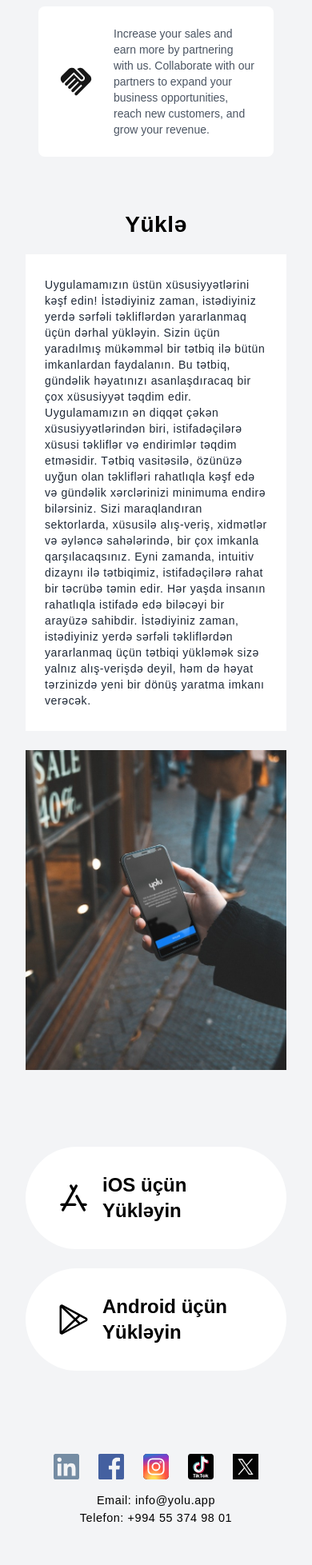
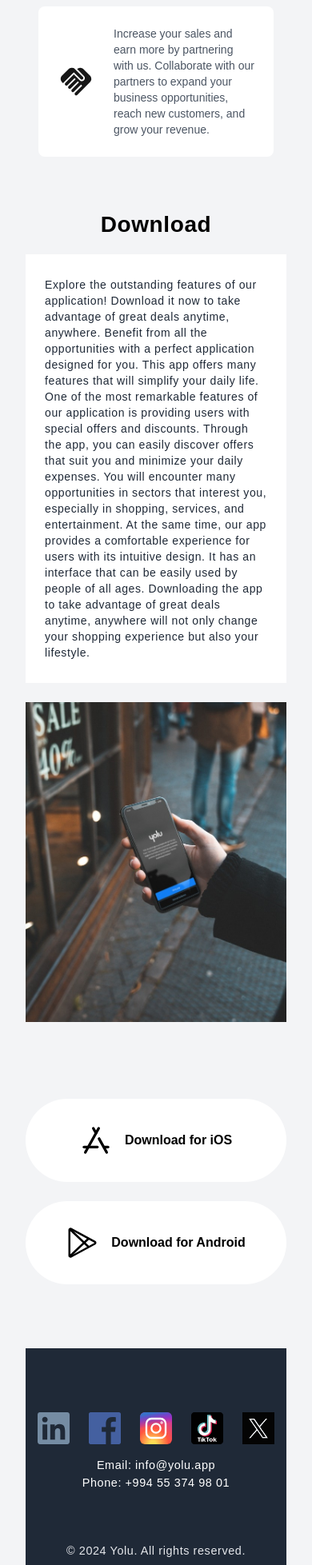
Before and after one commit to hazratAZE/yolu.app, a Next.js app: page /en in a window 390 px wide. Shown: the part 4068-6025 px from the top of the page at 80% size. Built offline with nearby package versions, Linux system fonts and the light colour scheme.

Commit message:
Added all translates to footer and other screens

```diff
--- a/messages/en.json
+++ b/messages/en.json
@@ -23,5 +23,13 @@
   "virtual_card_feature_desc": "Easily manage your token account with the Yolu virtual card. Get a virtual card to access all the features of the Yolu platform, from payments to various transactions.",
   "token_feature_desc": "Own a token that can be used for all transactions within the Yolu app. Speed up your processes with the functionality of this token in job applications, payments, and other operations.",
   "earn_token_feature_desc": "Sell your tokens at any time and convert them into real money. We offer a simple and convenient way to increase the value of your tokens and turn them into cash equivalents.",
-  "partner_feature_desc": "Increase your sales and earn more by partnering with us. Collaborate with our partners to expand your business opportunities, reach new customers, and grow your revenue."
+  "partner_feature_desc": "Increase your sales and earn more by partnering with us. Collaborate with our partners to expand your business opportunities, reach new customers, and grow your revenue.",
+  "download_ios": "Download for iOS",
+  "download_android": "Download for Android",
+  "rights_reserved": "Yolu. All rights reserved.",
+  "explore_features": "Explore the outstanding features of our application! Download it now to take advantage of great deals anytime, anywhere. Benefit from all the opportunities with a perfect application designed for you. This app offers many features that will simplify your daily life. One of the most remarkable features of our application is providing users with special offers and discounts. Through the app, you can easily discover offers that suit you and minimize your daily expenses. You will encounter many opportunities in sectors that interest you, especially in shopping, services, and entertainment. At the same time, our app provides a comfortable experience for users with its intuitive design. It has an interface that can be easily used by people of all ages. Downloading the app to take advantage of great deals anytime, anywhere will not only change your shopping experience but also your lifestyle.",
+  "close": "Close",
+  "ios_warn": "Our application is currently not available on the iOS platform. However, we are working on creating a perfect experience for iOS users. Thank you for your attention, and you will be with us on iOS soon!",
+  "email": "Email",
+  "phone": "Phone"
 }
--- a/src/app/components/Footer.tsx
+++ b/src/app/components/Footer.tsx
@@ -1,10 +1,13 @@
+import { useTranslations } from "next-intl";
+
 // components/Footer.js
 const Footer = () => {
+  const t = useTranslations();
   return (
-    <footer className="text-black py-6 mt-20">
-      <div className="container mx-auto flex flex-col md:flex-row justify-between items-center mb-12">
+    <footer className="text-white py-6 mt-20 pt-20 bg-gray-800 w-full">
+      <div className="container mx-auto flex flex-col md:flex-row justify-center items-center mb-12">
         {/* Sosyal Medya İkonları */}
-        <div className="flex justify-center space-x-6 mb-4 md:mb-0">
+        <div className="flex justify-center space-x-6 mb-4 md:mb-0 sm:mb-12">
           <a
             href="https://www.linkedin.com/company/101312119/admin/feed/posts/?feedType=following"
             target="_blank"
@@ -14,7 +17,7 @@ const Footer = () => {
             <img
               src="/icons/linkedin.svg"
               alt="Linkedin"
-              className="w-8 h-8 hover:opacity-80 transition-opacity"
+              className="w-10 h-10 hover:opacity-80 transition-opacity"
             />
           </a>
           <a
@@ -26,7 +29,7 @@ const Footer = () => {
             <img
               src="/icons/facebook.svg"
               alt="Facebook"
-              className="w-8 h-8 hover:opacity-80 transition-opacity"
+              className="w-10 h-10 hover:opacity-80 transition-opacity"
             />
           </a>
           <a
@@ -38,7 +41,7 @@ const Footer = () => {
             <img
               src="/icons/instagram.svg"
               alt="Instagram"
-              className="w-8 h-8 hover:opacity-80 transition-opacity"
+              className="w-10 h-10 hover:opacity-80 transition-opacity"
             />
           </a>
           <a
@@ -50,7 +53,7 @@ const Footer = () => {
             <img
               src="/icons/tiktok.svg"
               alt="TikTok"
-              className="w-8 h-8 hover:opacity-80 transition-opacity"
+              className="w-10 h-10 hover:opacity-80 transition-opacity"
             />
           </a>
           <a
@@ -62,22 +65,22 @@ const Footer = () => {
             <img
               src="/icons/x.svg"
               alt="Twitter"
-              className="w-8 h-8 hover:opacity-80 transition-opacity"
+              className="w-10 h-10 hover:opacity-80 transition-opacity"
             />
           </a>
         </div>
 
         {/* İletişim Bilgileri */}
         <div className="text-center mb-4 md:mb-0 flex flex-col md:ml-12">
-          <p className="text-md">Email: info@yolu.app</p>
-          <p className="text-md">Telefon: +994 55 374 98 01</p>
+          <p className="text-md">{t("email")}: info@yolu.app</p>
+          <p className="text-md">{t("phone")}: +994 55 374 98 01</p>
         </div>
       </div>
 
       {/* Tüm Hakları Saklıdır */}
-      <div className="text-center mt-4">
+      <div className="text-center mt-4 text-gray-200">
         <p className="text-md">
-          © {new Date().getFullYear()} Yolu. Bütün hüquqlar qorunur
+          © {new Date().getFullYear()} {t("rights_reserved")}
         </p>
       </div>
     </footer>
--- a/src/app/components/Header.tsx
+++ b/src/app/components/Header.tsx
@@ -120,7 +120,7 @@ const Header = () => {
             {/* Dil Dropdown */}
             <div className="relative">
               <button
-                className="flex items-center text-white focus:outline-none"
+                className="flex items-center text-white focus:outline-none mx-4"
                 onClick={() => setIsLangDropdownOpen(!isLangDropdownOpen)}
               >
                 {/* Seçilen dil ve bayrak */}
@@ -252,7 +252,7 @@ const Header = () => {
           {/* Dil Dropdown - Mobilde de mevcut */}
           <div className="relative">
             <button
-              className="flex items-center text-white focus:outline-none"
+              className="flex items-center text-white focus:outline-none mt-4"
               onClick={() => setIsLangDropdownOpen(!isLangDropdownOpen)}
             >
               {/* Seçilen dil ve bayrak mobilde de görünsün */}
--- a/src/app/components/Indir.tsx
+++ b/src/app/components/Indir.tsx
@@ -1,4 +1,5 @@
 "use client";
+import { useTranslations } from "next-intl";
 import { useState } from "react"; // useState'i içe aktar
 import React from "react";
 
@@ -7,7 +8,17 @@ interface CustomAlertProps {
   onClose: () => void;
 }
 
-const CustomAlert: React.FC<CustomAlertProps> = ({ message, onClose }) => {
+interface CustomAlertProps {
+  message: string;
+  onClose: () => void;
+  buttonText?: string; // Dışarıdan gelecek buton metni için opsiyonel prop
+}
+
+const CustomAlert: React.FC<CustomAlertProps> = ({
+  message,
+  onClose,
+  buttonText = "Bağla",
+}) => {
   return (
     <div className="fixed inset-0 flex items-center justify-center bg-black bg-opacity-50 z-50">
       <div className="bg-white rounded-3xl p-6 shadow-lg md:w-[30%] sm:w-[90%]">
@@ -17,7 +28,7 @@ const CustomAlert: React.FC<CustomAlertProps> = ({ message, onClose }) => {
             onClick={onClose}
             className="bg-orange-500 text-white px-6 py-2 rounded-full"
           >
-            Bağla
+            {buttonText} {/* Dışarıdan alınan buton metni */}
           </button>
         </div>
       </div>
@@ -26,6 +37,7 @@ const CustomAlert: React.FC<CustomAlertProps> = ({ message, onClose }) => {
 };
 
 const Indir = () => {
+  const t = useTranslations();
   const [isAlertVisible, setAlertVisible] = useState(false); // Alert'in görünürlüğünü kontrol etmek için durum
 
   const handleIOSClick = () => {
@@ -41,29 +53,14 @@ const Indir = () => {
       id="download"
       className="min-h-screen flex flex-col items-center justify-center pt-16"
     >
-      <h1 className="text-black font-bold mb-4">Yüklə</h1>
+      <h1 className="text-black font-bold mb-4">{t("download")}</h1>
 
       {/* Flexbox kullanarak resim ve metin düzeni */}
       <div className="flex flex-col md:flex-row items-stretch justify-center gap-6 w-full max-w-screen-lg">
         {/* Paragraf Sol Taraf */}
-        <div className="md:w-1/2 flex items-center bg-white p-6 md:h-[400px] overflow-hidden">
+        <div className="md:w-1/2 flex items-center bg-white p-6  overflow-hidden">
           <p className="text-gray-800 text-sm font-md text-left mb-0 py-1">
-            Uygulamamızın üstün xüsusiyyətlərini kəşf edin! İstədiyiniz zaman,
-            istədiyiniz yerdə sərfəli təkliflərdən yararlanmaq üçün dərhal
-            yükləyin. Sizin üçün yaradılmış mükəmməl bir tətbiq ilə bütün
-            imkanlardan faydalanın. Bu tətbiq, gündəlik həyatınızı
-            asanlaşdıracaq bir çox xüsusiyyət təqdim edir. Uygulamamızın ən
-            diqqət çəkən xüsusiyyətlərindən biri, istifadəçilərə xüsusi
-            təkliflər və endirimlər təqdim etməsidir. Tətbiq vasitəsilə, özünüzə
-            uyğun olan təklifləri rahatlıqla kəşf edə və gündəlik xərclərinizi
-            minimuma endirə bilərsiniz. Sizi maraqlandıran sektorlarda, xüsusilə
-            alış-veriş, xidmətlər və əyləncə sahələrində, bir çox imkanla
-            qarşılacaqsınız. Eyni zamanda, intuitiv dizaynı ilə tətbiqimiz,
-            istifadəçilərə rahat bir təcrübə təmin edir. Hər yaşda insanın
-            rahatlıqla istifadə edə biləcəyi bir arayüzə sahibdir. İstədiyiniz
-            zaman, istədiyiniz yerdə sərfəli təkliflərdən yararlanmaq üçün
-            tətbiqi yükləmək sizə yalnız alış-verişdə deyil, həm də həyat
-            tərzinizdə yeni bir dönüş yaratma imkanı verəcək.
+            {t("explore_features")}
           </p>
         </div>
         {/* Resim Sağ Taraf */}
@@ -79,7 +76,7 @@ const Indir = () => {
       <div className="flex flex-col md:flex-row gap-6 w-full max-w-screen-lg mt-24">
         <div className="relative w-full md:w-3/4">
           <a
-            className="flex justify-center items-center gap-4 bg-white text-black px-10 py-8 rounded-full text-2xl font-bold hover:bg-blue-100 transition-all"
+            className="flex justify-center items-center gap-4 bg-white text-black px-10 py-8 rounded-full font-bold hover:bg-blue-100 transition-all"
             aria-label="iOS üçün yükləyin"
             onClick={handleIOSClick}
           >
@@ -88,13 +85,13 @@ const Indir = () => {
               alt="iOS icon"
               className="w-10 h-10" // İkonun boyutlarını artırdım
             />
-            <span>iOS üçün Yükləyin</span>
+            <span className="downloadText">{t("download_ios")}</span>
           </a>
         </div>
 
         <a
           href="https://play.google.com/store/apps/details?id=com.yolu.app"
-          className="w-full md:w-3/4 flex justify-center items-center gap-4 bg-white text-black px-10 py-8 rounded-full text-2xl font-bold hover:bg-blue-100 transition-all"
+          className="w-full md:w-3/4 flex justify-center items-center gap-4 bg-white text-black px-10 py-8 rounded-full  font-bold hover:bg-blue-100 transition-all"
           aria-label="Android üçün yükləyin"
           target="_blank" // Yeni sekmede açmak için ekle
           rel="noopener noreferrer"
@@ -104,14 +101,15 @@ const Indir = () => {
             alt="Android icon"
             className="w-10 h-10" // İkonun boyutlarını artırdım
           />
-          <span>Android üçün Yükləyin</span>
+          <span className="downloadText">{t("download_android")}</span>
         </a>
       </div>
 
       {/* Custom Alert Bileşeni */}
       {isAlertVisible && (
         <CustomAlert
-          message="Tətbiqimiz iOS platformasında hələlik mövcud deyil. Lakin, iOS istifadəçiləri üçün mükəmməl bir təcrübə yaratmaq üzərində çalışırıq. Dikkatiniz üçün təşəkkür edirik, yaxın zamanda iOS-da da bizimlə olacaqsınız!"
+          message={t("ios_warn")}
+          buttonText={t("close")}
           onClose={closeAlert}
         />
       )}
--- a/src/app/globals.css
+++ b/src/app/globals.css
@@ -44,6 +44,9 @@ p {
   padding: 20px 100px; /* Mobilde buton boyutunu küçült */
   font-size: 1.25rem; /* Mobilde buton metni boyutu */
 }
+.downloadText {
+  font-size: 1.5rem;
+}
 /* Mobil cihazlar için düzen */
 @media (max-width: 768px) {
   nav a {
@@ -69,6 +72,9 @@ p {
     padding: 15px 60px; /* Mobilde buton boyutunu küçült */
     font-size: 1rem; /* Mobilde buton metni boyutu */
   }
+  .downloadText {
+    font-size: 1rem;
+  }
   /* Bars ikonu ve kapatma işareti */
   .menu-toggle {
     font-size: 1.5rem; /* Bars ikonu ve kapatma işareti boyutu */
```
Also changed, not shown: messages/az.json (+9 -1 lines), messages/ru.json (+10 -2 lines), messages/tr.json (+9 -1 lines).
